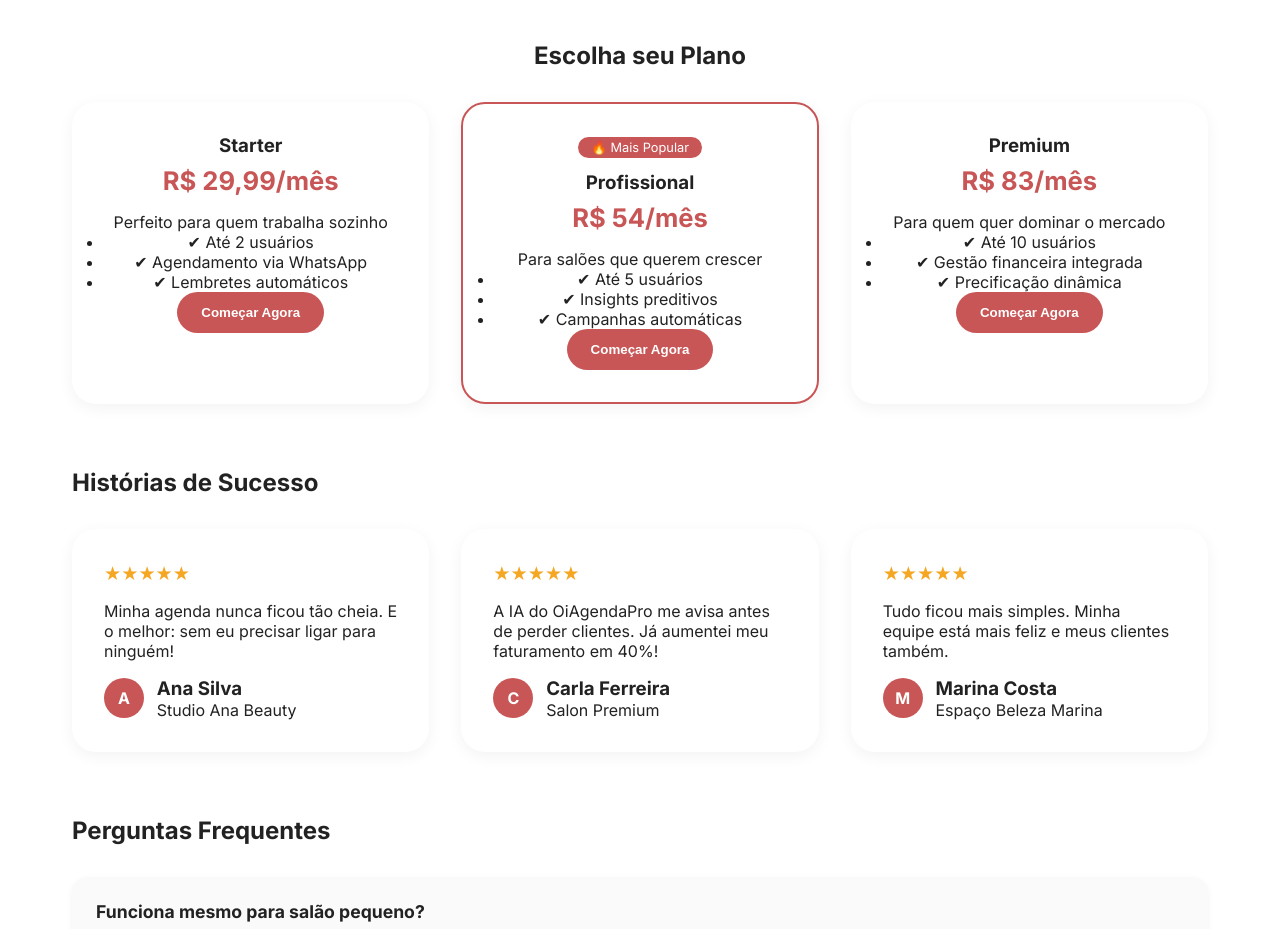
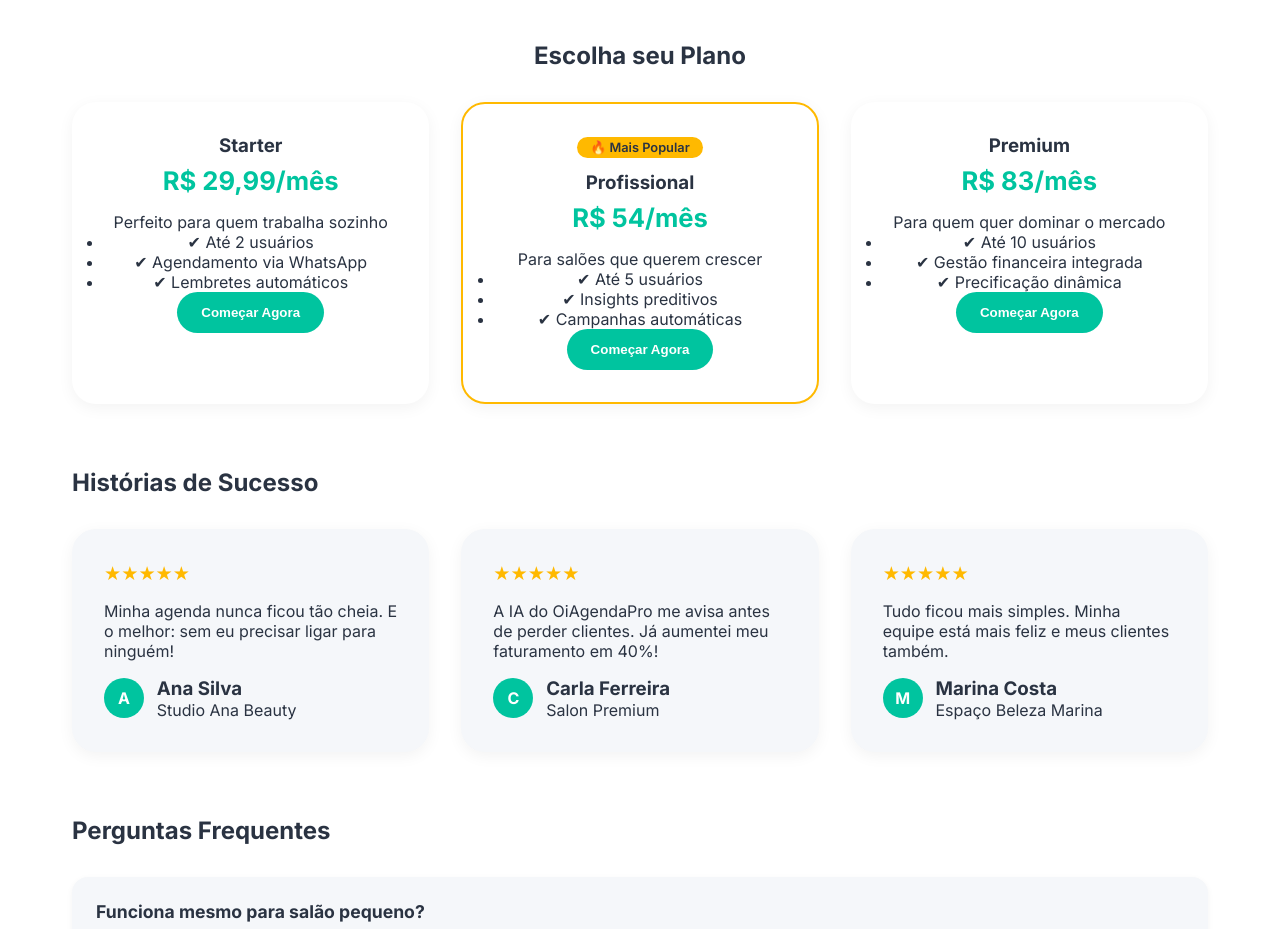
Before and after one commit to Marinamorais/AgendaPro-Front, a Next.js app: page / in a window 1280 px wide. Shown: the part 1520-2449 px from the top of the page. Built offline with nearby package versions, Linux system fonts and the light colour scheme.

Commit message:
Refactor global styles for improved consistency and maintainability

```diff
--- a/app/globals.css
+++ b/app/globals.css
@@ -8,3 +8,14 @@ As regras definidas aqui são úteis para garantir uma aparência consistente e
   padding: 0; /* Remove o preenchimento padrão de todos os elementos, evitando espaçamentos extras */
   box-sizing: border-box; /* Define o modelo de caixa para incluir bordas e preenchimentos nas dimensões totais do elemento */
 }
+
+:root {
+  --color-primary-dark: #2A3342;
+  --color-primary-accent: #00C49F;
+  --color-primary-gold: #FFB900;
+  --color-secondary-coral: #FF7A5A;
+  --color-secondary-blue: #4FC3F7;
+  --color-neutral-white: #FFFFFF;
+  --color-neutral-light: #F5F7FA;
+  --color-text: #2A3342;
+}
--- a/app/page.module.css
+++ b/app/page.module.css
@@ -1,10 +1,10 @@
 /* page.module.css */
 
-/* ===== RESET BÁSICO ===== */
+/* ===== CONTAINER ===== */
 .container {
   font-family: "Inter", sans-serif;
-  color: #222;
-  background: #fff;
+  color: var(--color-text);
+  background: var(--color-neutral-white);
   display: flex;
   flex-direction: column;
   gap: 4rem;
@@ -17,10 +17,10 @@
 .hero {
   text-align: center;
   padding: 4rem 2rem;
-  background: linear-gradient(135deg, #c95656, #f18c8c);
-  color: white;
+  background: linear-gradient(135deg, var(--color-primary-dark), #3b475f);
+  color: var(--color-neutral-white);
   border-radius: 2rem;
-  box-shadow: 0 10px 30px rgba(201, 86, 86, 0.4);
+  box-shadow: 0 10px 30px rgba(42, 51, 66, 0.4);
 }
 
 .hero h1 {
@@ -31,13 +31,13 @@
 
 .hero p {
   font-size: 1.2rem;
-  opacity: 0.95;
+  opacity: 0.9;
   margin-bottom: 2rem;
 }
 
 .ctaButton {
-  background: white;
-  color: #c95656;
+  background: var(--color-primary-accent);
+  color: var(--color-neutral-white);
   font-weight: bold;
   padding: 1rem 2rem;
   border-radius: 999px;
@@ -45,19 +45,19 @@
   cursor: pointer;
   border: none;
   transition: 0.3s ease;
-  box-shadow: 0 4px 12px rgba(255, 255, 255, 0.3);
+  box-shadow: 0 4px 12px rgba(0, 196, 159, 0.4);
 }
 
 .ctaButton:hover {
   transform: scale(1.05);
-  background: #fdf2f2;
+  background: #00b28e;
 }
 
 .ctaInfo {
   display: block;
   font-size: 0.9rem;
   margin-top: 1rem;
-  opacity: 0.9;
+  opacity: 0.85;
 }
 
 /* ===== CARDS ===== */
@@ -68,7 +68,7 @@
 }
 
 .card {
-  background: #fff;
+  background: var(--color-neutral-light);
   padding: 2rem;
   border-radius: 1.5rem;
   box-shadow: 0 4px 16px rgba(0, 0, 0, 0.05);
@@ -84,6 +84,7 @@
 .icon {
   font-size: 2rem;
   margin-bottom: 1rem;
+  color: var(--color-primary-accent);
 }
 
 .cardTitle {
@@ -94,7 +95,7 @@
 
 .cardDescription {
   font-size: 1rem;
-  opacity: 0.8;
+  opacity: 0.85;
 }
 
 /* ===== COMPARISON ===== */
@@ -110,7 +111,7 @@
 }
 
 .comparisonCard {
-  background: #fafafa;
+  background: var(--color-neutral-light);
   border-radius: 1rem;
   padding: 2rem;
   box-shadow: 0 4px 12px rgba(0, 0, 0, 0.05);
@@ -122,20 +123,20 @@
   margin-bottom: 1rem;
 }
 
-.comparisonCard ul {
-  list-style: none;
-  padding: 0;
-  margin: 0;
-}
-
 .comparisonCard li {
   margin: 0.5rem 0;
   font-size: 0.95rem;
 }
 
-.comparisonCard li::before {
-  content: "• ";
-  color: #c95656;
+.comparisonCard:first-child li::before {
+  content: "✖ ";
+  color: var(--color-secondary-coral);
+  font-weight: bold;
+}
+
+.comparisonCard:last-child li::before {
+  content: "✔ ";
+  color: var(--color-primary-accent);
   font-weight: bold;
 }
 
@@ -148,7 +149,7 @@
 }
 
 .stepCard {
-  background: white;
+  background: var(--color-neutral-white);
   padding: 2rem;
   border-radius: 1.5rem;
   box-shadow: 0 4px 16px rgba(0, 0, 0, 0.05);
@@ -161,8 +162,8 @@
 }
 
 .stepNumber {
-  background: #c95656;
-  color: white;
+  background: var(--color-primary-accent);
+  color: var(--color-neutral-white);
   font-weight: bold;
   font-size: 1.5rem;
   width: 50px;
@@ -187,7 +188,7 @@
 }
 
 .planCard {
-  background: #fff;
+  background: var(--color-neutral-white);
   border-radius: 1.5rem;
   padding: 2rem;
   box-shadow: 0 4px 16px rgba(0, 0, 0, 0.05);
@@ -201,28 +202,29 @@
 }
 
 .popular {
-  border: 2px solid #c95656;
+  border: 2px solid var(--color-primary-gold);
 }
 
 .popularBadge {
-  background: #c95656;
-  color: white;
+  background: var(--color-primary-gold);
+  color: var(--color-primary-dark);
   padding: 0.2rem 0.8rem;
   border-radius: 999px;
   font-size: 0.8rem;
   display: inline-block;
   margin-bottom: 0.8rem;
+  font-weight: 600;
 }
 
 .planPrice {
   font-size: 1.6rem;
   font-weight: bold;
-  color: #c95656;
+  color: var(--color-primary-accent);
   margin: 0.5rem 0 1rem;
 }
 
 .planButton {
-  background: #c95656;
+  background: var(--color-primary-accent);
   color: white;
   padding: 0.8rem 1.5rem;
   border-radius: 999px;
@@ -233,7 +235,7 @@
 }
 
 .planButton:hover {
-  background: #aa3f3f;
+  background: #00b28e;
 }
 
 /* ===== TESTIMONIALS ===== */
@@ -245,7 +247,7 @@
 }
 
 .testimonialCard {
-  background: #fff;
+  background: var(--color-neutral-light);
   padding: 2rem;
   border-radius: 1.5rem;
   box-shadow: 0 4px 16px rgba(0, 0, 0, 0.05);
@@ -255,7 +257,7 @@
 }
 
 .rating {
-  color: #f5a623;
+  color: var(--color-primary-gold);
   font-size: 1.2rem;
 }
 
@@ -266,8 +268,8 @@
 }
 
 .avatar {
-  background: #c95656;
-  color: white;
+  background: var(--color-primary-accent);
+  color: var(--color-neutral-white);
   border-radius: 50%;
   width: 40px;
   height: 40px;
@@ -286,7 +288,7 @@
 }
 
 .faqItem {
-  background: #fafafa;
+  background: var(--color-neutral-light);
   padding: 1.5rem;
   border-radius: 1rem;
   box-shadow: 0 2px 6px rgba(0, 0, 0, 0.05);
@@ -306,13 +308,14 @@
 .finalCta {
   text-align: center;
   padding: 3rem 1rem;
-  background: linear-gradient(135deg, #fdf2f2, #ffe8e8);
+  background: var(--color-secondary-blue);
   border-radius: 1.5rem;
+  color: var(--color-neutral-white);
   box-shadow: 0 4px 16px rgba(0, 0, 0, 0.05);
 }
 
 .ultimaButton {
-  background: #c95656;
+  background: var(--color-primary-accent);
   color: white;
   padding: 1rem 2rem;
   border-radius: 999px;
@@ -323,17 +326,17 @@
 }
 
 .ultimaButton:hover {
-  background: #aa3f3f;
+  background: #00b28e;
 }
 
 .ultimaInfo {
   display: block;
   margin-top: 0.5rem;
   font-size: 0.9rem;
-  opacity: 0.8;
+  opacity: 0.9;
 }
 
-/* ===== RESPONSIVIDADE ===== */
+/* ===== RESPONSIVO ===== */
 @media (max-width: 768px) {
   .hero h1 {
     font-size: 2rem;
```
